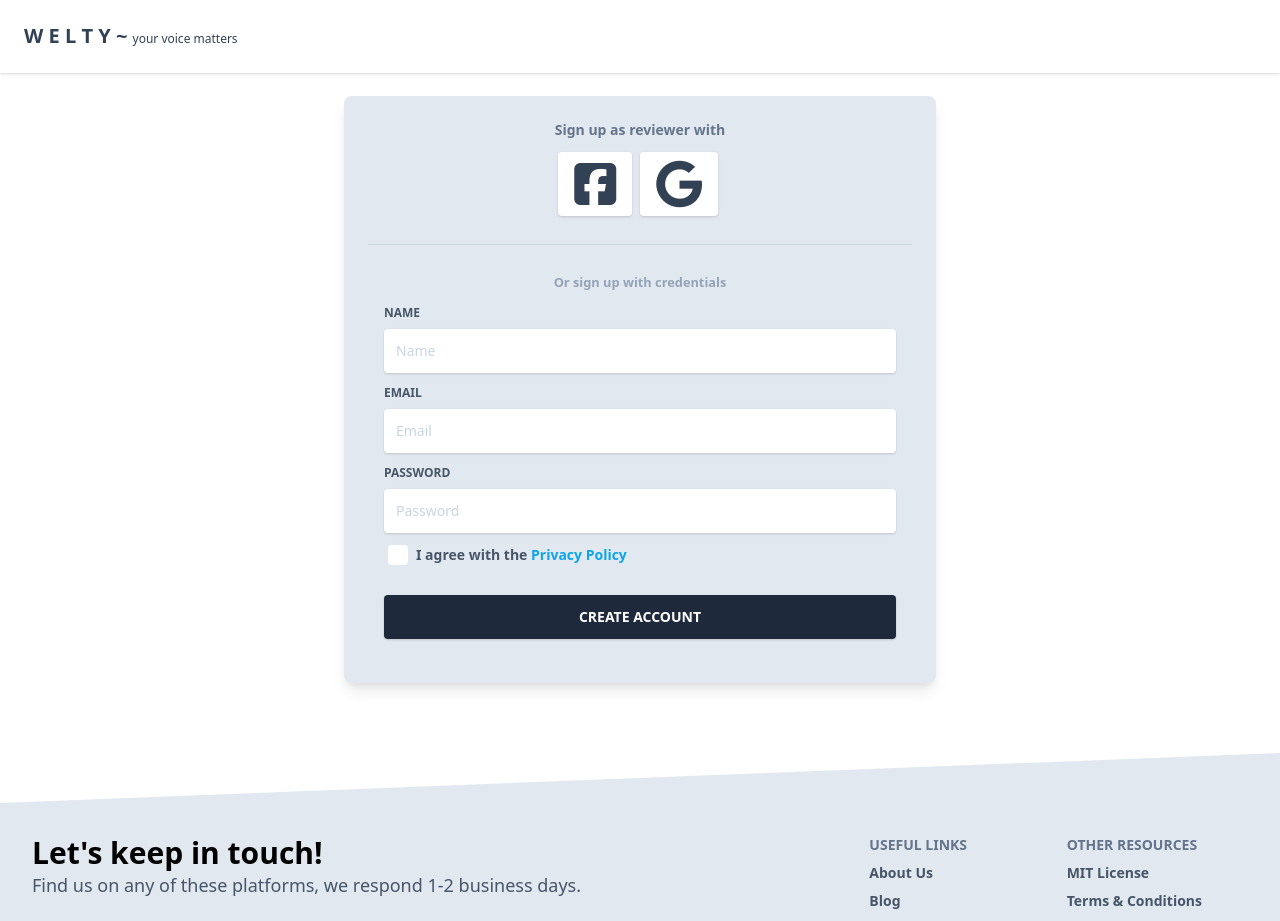
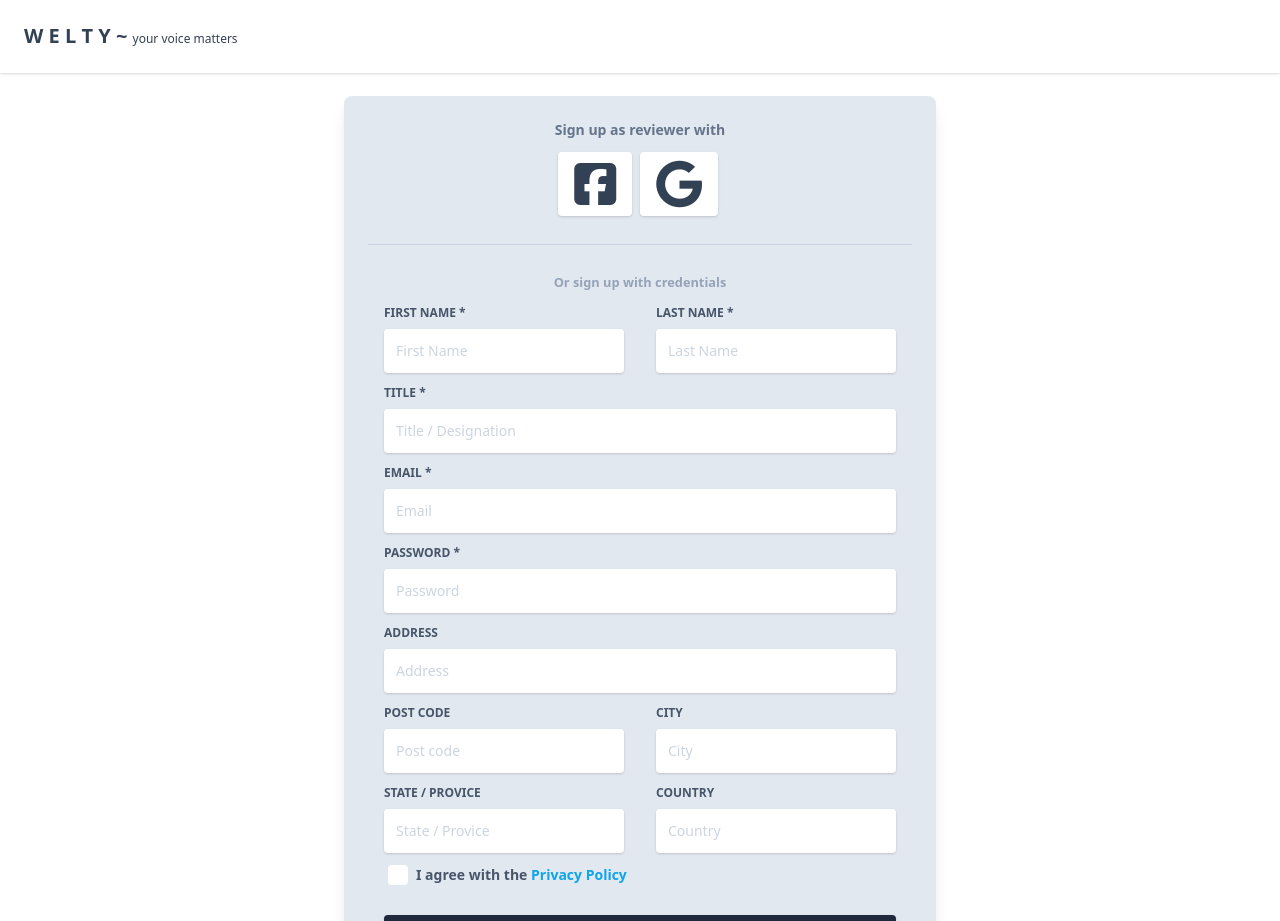
Before and after one commit to itskhurrams/Orbit, a React (Create React App) app in the folder client/: page /ReviewerSignup in a window 1280 px wide. Shown: the top 921 px of the page. Built offline with nearby package versions, Linux system fonts and the light colour scheme.

Commit message:
Signup Form created

```diff
--- a/client/src/views/auth/ReviewerSignup.jsx
+++ b/client/src/views/auth/ReviewerSignup.jsx
@@ -1,9 +1,23 @@
 // @flow
-import React from 'react';
+import React, { useState } from 'react';
 import FooterDesktop from '../../components/footers/FooterDesktop';
 import NavbarPublic from '../../components/navbars/NavbarPublic';
 
-const ReviewerSignup = (props) => {
+const ReviewerSignup = () => {
+  const [formDate, setFormDate] = useState({
+    firstName: '',
+    lastName: '',
+    title: '',
+    email: '',
+    passcode: '',
+    location: {
+      address: '',
+      city: '',
+      state: '',
+      postcode: '',
+      country: '',
+    },
+  });
   return (
     <>
       <NavbarPublic />
@@ -38,26 +52,55 @@ const ReviewerSignup = (props) => {
                   <small>Or sign up with credentials</small>
                 </div>
                 <form>
+                  <div className='flex flex-wrap mb-3'>
+                    <div className='w-full pr-4 pl-0 flex-1'>
+                      <label
+                        className='block uppercase text-blueGray-600 text-xs font-bold mb-2'
+                        htmlFor='grid-password'
+                      >
+                        First Name *
+                      </label>
+                      <input
+                        type='text'
+                        className='border-0 px-3 py-3 placeholder-blueGray-300 text-blueGray-600 bg-white rounded text-sm shadow focus:outline-none focus:ring w-full ease-linear transition-all duration-150'
+                        placeholder='First Name'
+                        required
+                      />
+                    </div>
+                    <div className='w-full pl-4 pr-0 flex-1'>
+                      <label
+                        className='block uppercase text-blueGray-600 text-xs font-bold mb-2'
+                        htmlFor='grid-password'
+                      >
+                        Last Name *
+                      </label>
+                      <input
+                        type='text'
+                        className='border-0 px-3 py-3 placeholder-blueGray-300 text-blueGray-600 bg-white rounded text-sm shadow focus:outline-none focus:ring w-full ease-linear transition-all duration-150'
+                        placeholder='Last Name'
+                        required
+                      />
+                    </div>
+                  </div>
+                  <div className='relative w-full mb-3 '>
+                    <label
+                      className='block uppercase text-blueGray-600 text-xs font-bold mb-2'
+                      htmlFor='grid-password'
+                    >
+                      Title *
+                    </label>
+                    <input
+                      type='text'
+                      className='border-0 px-3 py-3 placeholder-blueGray-300 text-blueGray-600 bg-white rounded text-sm shadow focus:outline-none focus:ring w-full ease-linear transition-all duration-150'
+                      placeholder='Title / Designation'
+                    />
+                  </div>
                   <div className='relative w-full mb-3'>
                     <label
                       className='block uppercase text-blueGray-600 text-xs font-bold mb-2'
                       htmlFor='grid-password'
                     >
-                      Name
-                    </label>
-                    <input
-                      type='email'
-                      className='border-0 px-3 py-3 placeholder-blueGray-300 text-blueGray-600 bg-white rounded text-sm shadow focus:outline-none focus:ring w-full ease-linear transition-all duration-150'
-                      placeholder='Name'
-                    />
-                  </div>
-
-                  <div className='relative w-full mb-3'>
-                    <label
-                      className='block uppercase text-blueGray-600 text-xs font-bold mb-2'
-                      htmlFor='grid-password'
-                    >
-                      Email
+                      Email *
                     </label>
                     <input
                       type='email'
@@ -65,19 +108,91 @@ const ReviewerSignup = (props) => {
                       placeholder='Email'
                     />
                   </div>
-
                   <div className='relative w-full mb-3'>
                     <label
                       className='block uppercase text-blueGray-600 text-xs font-bold mb-2'
                       htmlFor='grid-password'
                     >
-                      Password
+                      Password *
                     </label>
                     <input
                       type='password'
                       className='border-0 px-3 py-3 placeholder-blueGray-300 text-blueGray-600 bg-white rounded text-sm shadow focus:outline-none focus:ring w-full ease-linear transition-all duration-150'
                       placeholder='Password'
                     />
+                  </div>
+                  <div className='relative w-full mb-3 '>
+                    <label
+                      className='block uppercase text-blueGray-600 text-xs font-bold mb-2'
+                      htmlFor='grid-password'
+                    >
+                      Address
+                    </label>
+                    <input
+                      type='text'
+                      className='border-0 px-3 py-3 placeholder-blueGray-300 text-blueGray-600 bg-white rounded text-sm shadow focus:outline-none focus:ring w-full ease-linear transition-all duration-150'
+                      placeholder='Address'
+                    />
+                  </div>
+                  <div className='flex flex-wrap mb-3'>
+                    <div className='w-full pr-4 pl-0 flex-1'>
+                      <label
+                        className='block uppercase text-blueGray-600 text-xs font-bold mb-2'
+                        htmlFor='grid-password'
+                      >
+                        Post code
+                      </label>
+                      <input
+                        type='text'
+                        className='border-0 px-3 py-3 placeholder-blueGray-300 text-blueGray-600 bg-white rounded text-sm shadow focus:outline-none focus:ring w-full ease-linear transition-all duration-150'
+                        placeholder='Post code'
+                        required
+                      />
+                    </div>
+                    <div className='w-full pl-4 pr-0 flex-1'>
+                      <label
+                        className='block uppercase text-blueGray-600 text-xs font-bold mb-2'
+                        htmlFor='grid-password'
+                      >
+                        City
+                      </label>
+                      <input
+                        type='text'
+                        className='border-0 px-3 py-3 placeholder-blueGray-300 text-blueGray-600 bg-white rounded text-sm shadow focus:outline-none focus:ring w-full ease-linear transition-all duration-150'
+                        placeholder='City'
+                        required
+                      />
+                    </div>
+                  </div>
+                  <div className='flex flex-wrap mb-3'>
+                    <div className='w-full pr-4 pl-0 flex-1'>
+                      <label
+                        className='block uppercase text-blueGray-600 text-xs font-bold mb-2'
+                        htmlFor='grid-password'
+                      >
+                        State / Provice
+                      </label>
+                      <input
+                        type='text'
+                        className='border-0 px-3 py-3 placeholder-blueGray-300 text-blueGray-600 bg-white rounded text-sm shadow focus:outline-none focus:ring w-full ease-linear transition-all duration-150'
+                        placeholder='State / Provice'
+                        required
+                      />
+                    </div>
+                    <div className='w-full pl-4 pr-0 flex-1'>
+                      <label
+                        className='block uppercase text-blueGray-600 text-xs font-bold mb-2'
+                        htmlFor='grid-password'
+                      >
+                        Country
+                      </label>
+                      <input
+                        type='text'
+                        className='border-0 px-3 py-3 placeholder-blueGray-300 text-blueGray-600 bg-white rounded text-sm shadow focus:outline-none focus:ring w-full ease-linear transition-all duration-150'
+                        placeholder='Country'
+                        required
+                      />
+                    </div>
                   </div>
 
                   <div>
@@ -99,7 +214,6 @@ const ReviewerSignup = (props) => {
                       </span>
                     </label>
                   </div>
-
                   <div className='text-center mt-6'>
                     <button
                       className='bg-blueGray-800 text-white active:bg-blueGray-600 text-sm font-bold uppercase px-6 py-3 rounded shadow hover:shadow-lg outline-none focus:outline-none mr-1 mb-1 w-full ease-linear transition-all duration-150'
@@ -108,6 +222,85 @@ const ReviewerSignup = (props) => {
                       Create Account
                     </button>
                   </div>
+                  {/* <div className='relative w-full mb-3'>
+                    <label
+                      className='block uppercase text-blueGray-600 text-xs font-bold mb-2'
+                      htmlFor='grid-password'
+                    >
+                      Full Name
+                    </label>
+                    <input
+                      type='text'
+                      className='border-0 px-3 py-3 placeholder-blueGray-300 text-blueGray-600 bg-white rounded text-sm shadow focus:outline-none focus:ring w-full ease-linear transition-all duration-150'
+                      placeholder='Full Name'
+                    />
+                  </div>
+                  <div className='relative w-full mb-3'>
+                    <label
+                      className='block uppercase text-blueGray-600 text-xs font-bold mb-2'
+                      htmlFor='grid-password'
+                    >
+                      Title
+                    </label>
+                    <input
+                      type='text'
+                      className='border-0 px-3 py-3 placeholder-blueGray-300 text-blueGray-600 bg-white rounded text-sm shadow focus:outline-none focus:ring w-full ease-linear transition-all duration-150'
+                      placeholder='Title / Designation'
+                    />
+                  </div>
+                  <div className='relative w-full mb-3'>
+                    <label
+                      className='block uppercase text-blueGray-600 text-xs font-bold mb-2'
+                      htmlFor='grid-password'
+                    >
+                      Email
+                    </label>
+                    <input
+                      type='email'
+                      className='border-0 px-3 py-3 placeholder-blueGray-300 text-blueGray-600 bg-white rounded text-sm shadow focus:outline-none focus:ring w-full ease-linear transition-all duration-150'
+                      placeholder='Email'
+                    />
+                  </div>
+                  <div className='relative w-full mb-3'>
+                    <label
+                      className='block uppercase text-blueGray-600 text-xs font-bold mb-2'
+                      htmlFor='grid-password'
+                    >
+                      Password
+                    </label>
+                    <input
+                      type='password'
+                      className='border-0 px-3 py-3 placeholder-blueGray-300 text-blueGray-600 bg-white rounded text-sm shadow focus:outline-none focus:ring w-full ease-linear transition-all duration-150'
+                      placeholder='Password'
+                    />
+                  </div>
+                  <div>
+                    <label className='inline-flex items-center cursor-pointer'>
+                      <input
+                        id='customCheckLogin'
+                        type='checkbox'
+                        className='form-checkbox border-0 rounded text-blueGray-700 ml-1 w-5 h-5 ease-linear transition-all duration-150'
+                      />
+                      <span className='ml-2 text-sm font-semibold text-blueGray-600'>
+                        I agree with the{' '}
+                        <a
+                          href='#pablo'
+                          className='text-lightBlue-500'
+                          onClick={(e) => e.preventDefault()}
+                        >
+                          Privacy Policy
+                        </a>
+                      </span>
+                    </label>
+                  </div>
+                  <div className='text-center mt-6'>
+                    <button
+                      className='bg-blueGray-800 text-white active:bg-blueGray-600 text-sm font-bold uppercase px-6 py-3 rounded shadow hover:shadow-lg outline-none focus:outline-none mr-1 mb-1 w-full ease-linear transition-all duration-150'
+                      type='button'
+                    >
+                      Create Account
+                    </button>
+                  </div> */}
                 </form>
               </div>
             </div>
```
